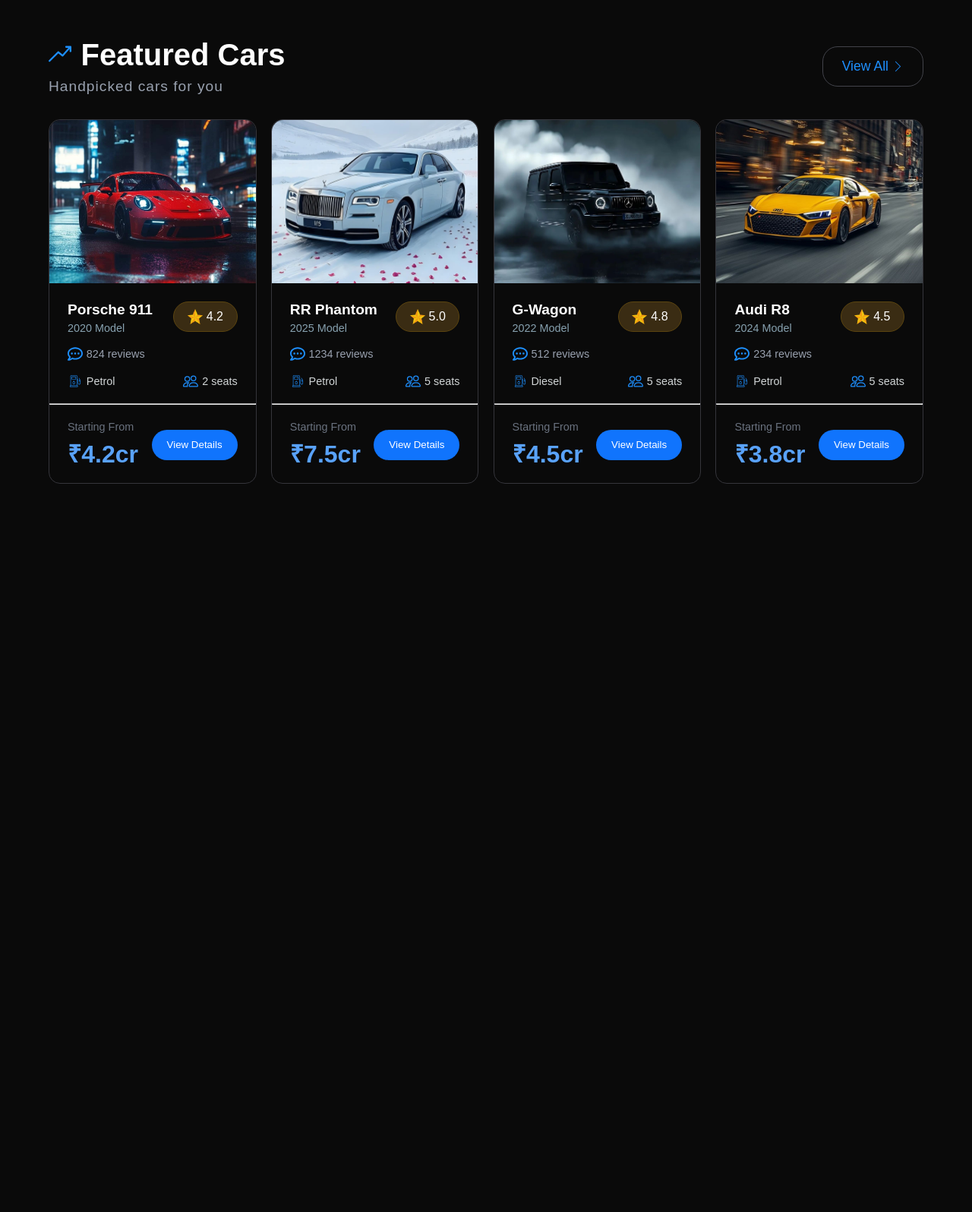
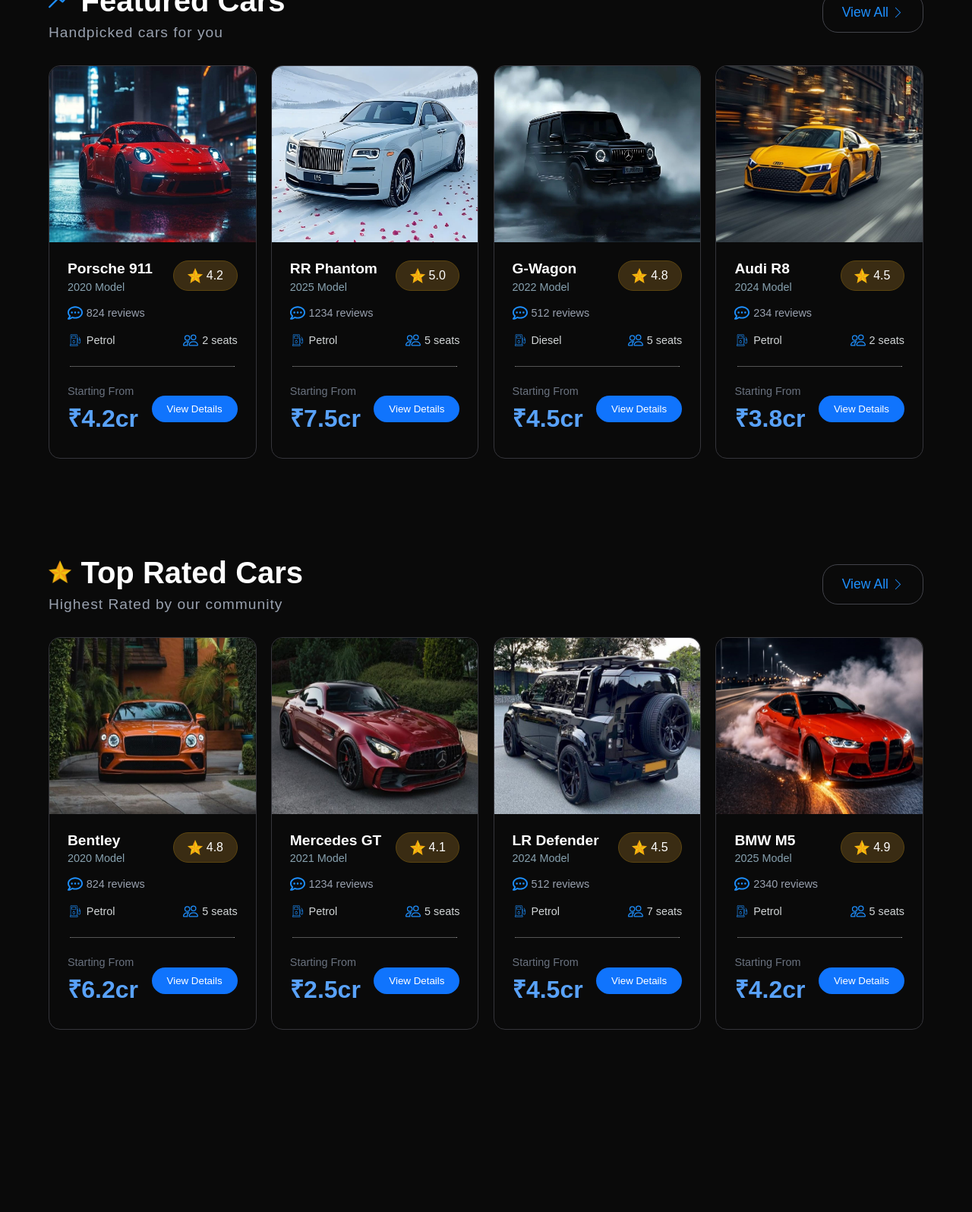
Before and after one commit to RahulLingwal/AutoInsight, a PHP site: page /HTML/index.html in a window 1280 px wide. Shown: the part 901-2497 px from the top of the page at 76% size. Run offline with PHP 8.4, Linux system fonts and the light colour scheme.

Commit message:
Add Top Rated Cars

```diff
--- a/CSS/style.css
+++ b/CSS/style.css
@@ -184,7 +184,7 @@
 }
 
 .hero-section {
-	height: 900px;
+	height: 800px;
 	width: auto;
 	padding-top: 220px;
 	background:
@@ -321,7 +321,7 @@
 }
 
 .featured-cars {
-	margin-top: 3.2rem;
+  padding: 5rem 0;
 }
 
 .view-all {
@@ -377,7 +377,7 @@
 .car-card {
 	border: 1px solid rgb(53, 53, 59);
 	border-radius: 15px;
-	height: 480px;
+  cursor: pointer;
 }
 
 .car-img-container {
@@ -396,7 +396,6 @@
 }
 
 .car-description {
-	height: 60%;
 	padding: 1.5rem;
 	display: flex;
 	flex-direction: column;
@@ -458,9 +457,16 @@
 	margin-right: 0.3rem;
 }
 
+hr {
+  margin: 0 auto;
+  width: 80%;
+  border-top: 1px solid rgb(84, 84, 84);
+  border-bottom: none;
+}
+
 .car-price {
-	height: 40%;
 	padding: 1.5rem;
+  margin-bottom: 2rem;
 	display: flex;
 	justify-content: space-between;
 	align-items: center;
@@ -479,11 +485,14 @@
 }
 
 .view-details {
-	height: 70%;
-	padding: 5px 20px;
+	padding: 10px 20px;
 	background-color: rgb(16, 116, 253);
 	color: white;
 	border: none;
 	border-radius: 20px;
 	cursor: pointer;
 }
+
+.top-rated-cars {
+  margin: 3rem 0;
+}
--- a/HTML/index.html
+++ b/HTML/index.html
@@ -30,7 +30,7 @@
           </a>
         </li>
         <li class="navlist-items">
-          <a href="#cars">
+          <a href="#car">
             <img class="icons" style="height: 30px; width: auto;" src="../Asset/Icons/car2.svg" alt="" />
             <p>Cars</p>
           </a>
@@ -108,7 +108,7 @@
 			</div>
 		</div>
 
-		<div class="featured-cars">
+		<div id="car" class="featured-cars">
 			<div class="view-all">
 				<div>
 					<img class="icons" src="../Asset/Icons/growth.svg" alt="" />
@@ -313,7 +313,7 @@
 
 								<div class="seat-capacity">
 									<img class="icons" src="../Asset/Icons/people.svg" alt="" />
-									<p>5 seats</p>
+									<p>2 seats</p>
 								</div>
 							</div>
 						</div>
@@ -331,5 +331,230 @@
 				</div>
 			</div>
 		</div>
+
+
+		<div class="top-rated-cars">
+			<div class="view-all">
+				<div>
+					<img class="icons" src="../Asset/Icons/star.png" alt="" />
+					<h4>Top Rated Cars</h4>
+					<p>Highest Rated by our community</p>
+				</div>
+				<button>
+					View All
+					<img class="icons" src="../Asset/Icons/rightArrow.svg" alt="" />
+				</button>
+			</div>
+
+			<div class="car-cardGrid">
+				<!-- Car1 -->
+				<div class="car-card">
+					<div class="car-img-container">
+						<img src="../Asset/Images/bentley.jpg" alt="" />
+					</div>
+					<div class="car-details">
+						<div class="car-description">
+							<div>
+								<div class="car-name">
+									<p>Bentley</p>
+									<p>2020 Model</p>
+								</div>
+
+								<div class="ratings">
+									<img class="icons" src="../Asset/Icons/star.png" alt="" />
+									<p>4.8</p>
+								</div>
+							</div>
+
+							<div class="reviews">
+								<img
+									class="icons"
+									src="../Asset/Icons/review-chat.svg"
+									alt="" />
+								<p>824 reviews</p>
+							</div>
+
+							<div class="fuel-and-capacity">
+								<div class="fuel">
+									<img class="icons" src="../Asset/Icons/fuel.svg" alt="" />
+									<p>Petrol</p>
+								</div>
+
+								<div class="seat-capacity">
+									<img class="icons" src="../Asset/Icons/people.svg" alt="" />
+									<p>5 seats</p>
+								</div>
+							</div>
+						</div>
+
+						<hr />
+
+						<div class="car-price">
+							<div class="cost">
+								<p>Starting From</p>
+								<p>₹6.2cr</p>
+							</div>
+							<button class="view-details">View Details</button>
+						</div>
+					</div>
+				</div>
+
+				<!-- Car2 -->
+				<div class="car-card">
+					<div class="car-img-container">
+						<img src="../Asset/Images/mercedes.jpg" alt="" />
+					</div>
+					<div class="car-details">
+						<div class="car-description">
+							<div>
+								<div class="car-name">
+									<p>Mercedes GT</p>
+									<p>2021 Model</p>
+								</div>
+
+								<div class="ratings">
+									<img class="icons" src="../Asset/Icons/star.png" alt="" />
+									<p>4.1</p>
+								</div>
+							</div>
+
+							<div class="reviews">
+								<img
+									class="icons"
+									src="../Asset/Icons/review-chat.svg"
+									alt="" />
+								<p>1234 reviews</p>
+							</div>
+
+							<div class="fuel-and-capacity">
+								<div class="fuel">
+									<img class="icons" src="../Asset/Icons/fuel.svg" alt="" />
+									<p>Petrol</p>
+								</div>
+
+								<div class="seat-capacity">
+									<img class="icons" src="../Asset/Icons/people.svg" alt="" />
+									<p>5 seats</p>
+								</div>
+							</div>
+						</div>
+
+						<hr />
+
+						<div class="car-price">
+							<div class="cost">
+								<p>Starting From</p>
+								<p>₹2.5cr</p>
+							</div>
+							<button class="view-details">View Details</button>
+						</div>
+					</div>
+				</div>
+
+				<!-- Car3 -->
+				<div class="car-card">
+					<div class="car-img-container">
+						<img src="../Asset/Images/defender.jpg" alt="" />
+					</div>
+					<div class="car-details">
+						<div class="car-description">
+							<div>
+								<div class="car-name">
+									<p>LR Defender</p>
+									<p>2024 Model</p>
+								</div>
+
+								<div class="ratings">
+									<img class="icons" src="../Asset/Icons/star.png" alt="" />
+									<p>4.5</p>
+								</div>
+							</div>
+
+							<div class="reviews">
+								<img
+									class="icons"
+									src="../Asset/Icons/review-chat.svg"
+									alt="" />
+								<p>512 reviews</p>
+							</div>
+
+							<div class="fuel-and-capacity">
+								<div class="fuel">
+									<img class="icons" src="../Asset/Icons/fuel.svg" alt="" />
+									<p>Petrol</p>
+								</div>
+
+								<div class="seat-capacity">
+									<img class="icons" src="../Asset/Icons/people.svg" alt="" />
+									<p>7 seats</p>
+								</div>
+							</div>
+						</div>
+
+						<hr />
+
+						<div class="car-price">
+							<div class="cost">
+								<p>Starting From</p>
+								<p>₹4.5cr</p>
+							</div>
+							<button class="view-details">View Details</button>
+						</div>
+					</div>
+				</div>
+
+				<!-- Car4 -->
+				<div class="car-card">
+					<div class="car-img-container">
+						<img src="../Asset/Images/bmw.jpg" alt="" />
+					</div>
+					<div class="car-details">
+						<div class="car-description">
+							<div>
+								<div class="car-name">
+									<p>BMW M5</p>
+									<p>2025 Model</p>
+								</div>
+
+								<div class="ratings">
+									<img class="icons" src="../Asset/Icons/star.png" alt="" />
+									<p>4.9</p>
+								</div>
+							</div>
+
+							<div class="reviews">
+								<img
+									class="icons"
+									src="../Asset/Icons/review-chat.svg"
+									alt="" />
+								<p>2340 reviews</p>
+							</div>
+
+							<div class="fuel-and-capacity">
+								<div class="fuel">
+									<img class="icons" src="../Asset/Icons/fuel.svg" alt="" />
+									<p>Petrol</p>
+								</div>
+
+								<div class="seat-capacity">
+									<img class="icons" src="../Asset/Icons/people.svg" alt="" />
+									<p>5 seats</p>
+								</div>
+							</div>
+						</div>
+
+						<hr />
+
+						<div class="car-price">
+							<div class="cost">
+								<p>Starting From</p>
+								<p>₹4.2cr</p>
+							</div>
+							<button class="view-details">View Details</button>
+						</div>
+					</div>
+				</div>
+			</div>
+		</div>
 	</body>
 </html>
```
Also changed, not shown: Asset/Images/bentley.jpg (added), Asset/Images/bmw.jpg (added), Asset/Images/defender.jpg (added), Asset/Images/mercedes.jpg (added).
